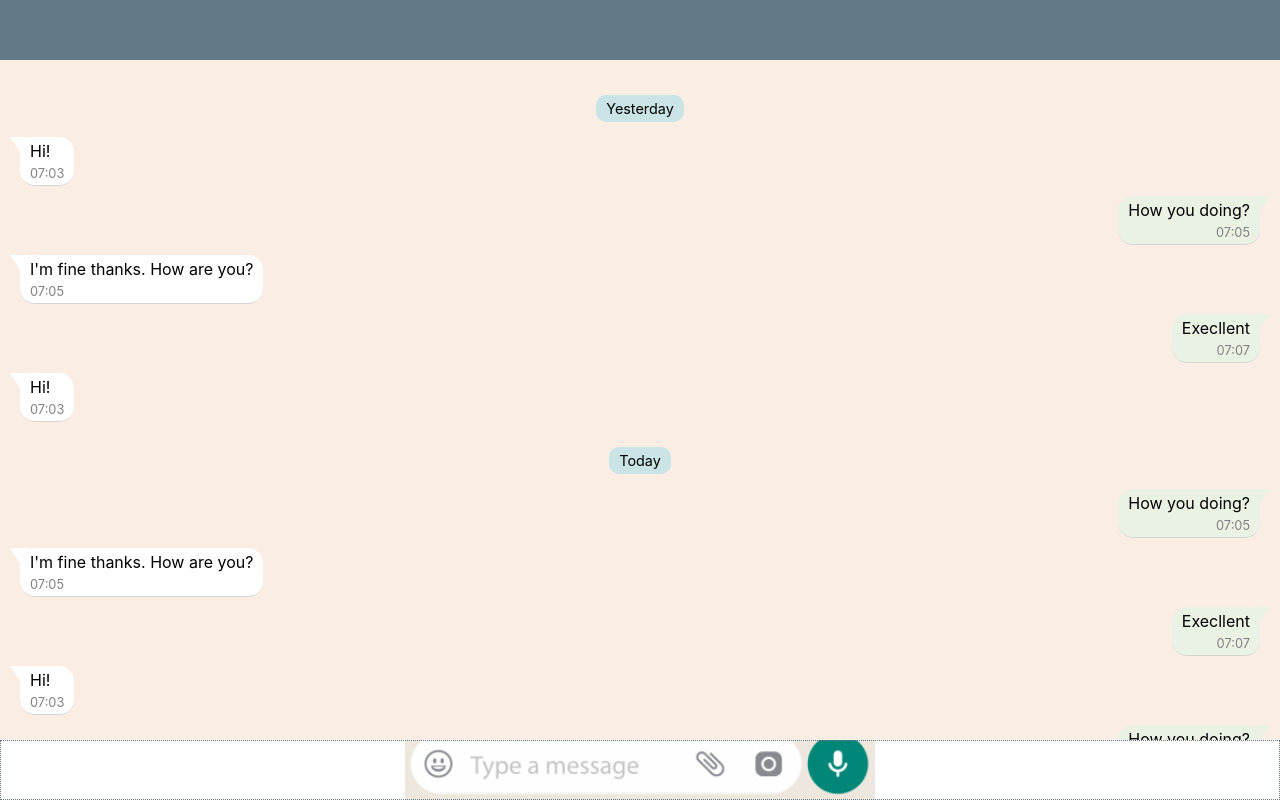
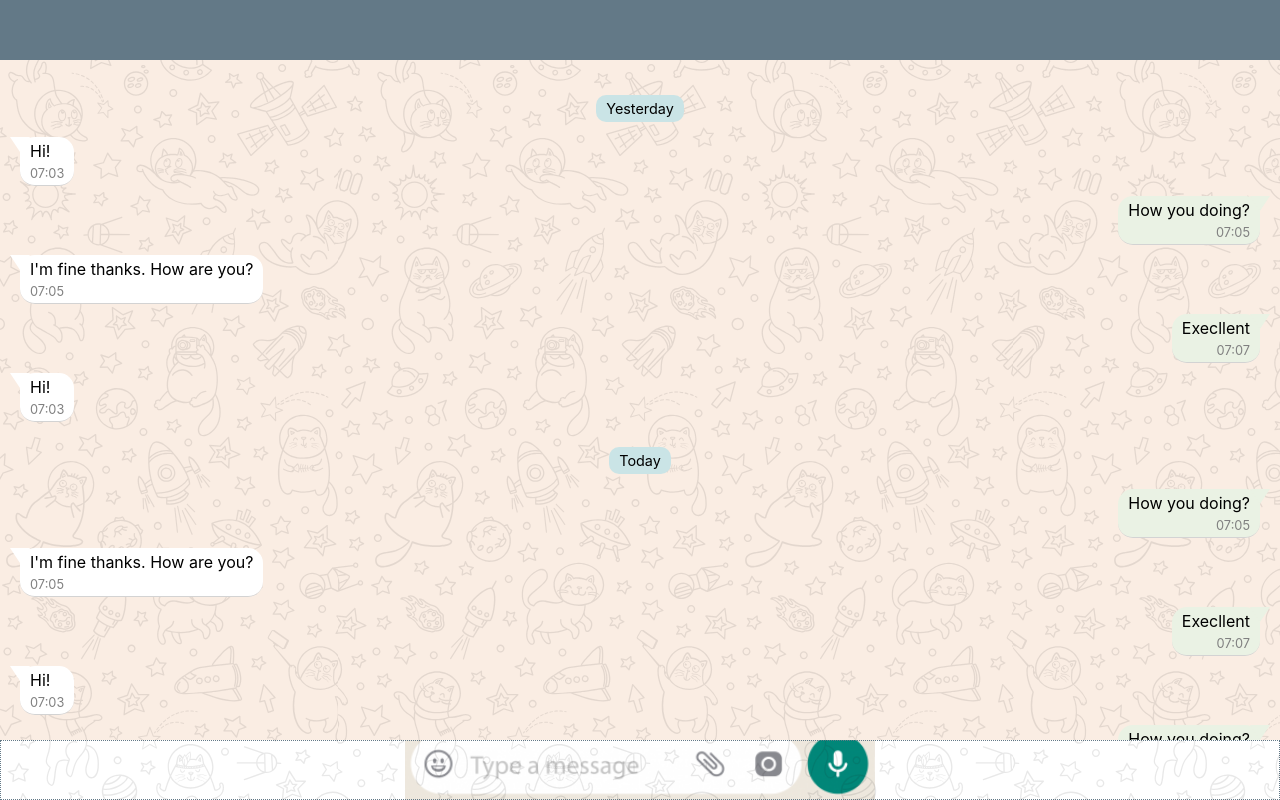
Before and after one commit to alexeimdev/messaging-app, a React (Create React App) app in the folder client/: page /chat in a window 1280 px wide. Built offline with nearby package versions, Linux system fonts and the light colour scheme.

Commit message:
UI improvment

```diff
--- a/client/src/features/chat/Chat.js
+++ b/client/src/features/chat/Chat.js
@@ -6,6 +6,8 @@ import { Date } from './Date';
 export function Chat(props) {
     return (
         <div className={styles.chat}>
+            <div className={styles.bg} />
+            <div className={styles.messages}>
                 <Date date="Yesterday" />
                 <Message text="Hi!" time="07:03" me />
                 <Message text="How you doing?" time="07:05" />
@@ -21,5 +23,6 @@ export function Chat(props) {
                 <Message text="I'm fine thanks. How are you?" time="07:05" me />
                 <Message text="Execllent" time="07:07" />
             </div>
+        </div>
     )
 }
--- a/client/src/features/chat/Chat.module.scss
+++ b/client/src/features/chat/Chat.module.scss
@@ -1,4 +1,15 @@
 .chat {
-    display: flex;
-    flex-direction: column;
+    .bg {
+        background: url(./images/pattern-5.svg);
+        position: fixed;
+        width: 100%;
+        height: 100vh;
+        opacity: 0.1;
+    }
+
+    .messages {
+        display: flex;
+        flex-direction: column;
+        padding: 20px;
+    }
 }
--- a/client/src/features/chat/Date.module.scss
+++ b/client/src/features/chat/Date.module.scss
@@ -7,6 +7,7 @@
     margin: 15px;
     background-color: $powder-blue;
     border-radius: 10px;
+    z-index: 2;
 
     .text {
         font-size: 0.9em;
--- a/client/src/features/chat/Message.module.scss
+++ b/client/src/features/chat/Message.module.scss
@@ -8,9 +8,11 @@
     background-color: $ivory;
     border-radius: 15px;
     position: relative;
+    z-index: 2;
 
     border-bottom: 1px solid $light-gray;
     border-left: 0;
+
 
     &::before {
         content: "";
--- a/client/src/layout/layout.module.scss
+++ b/client/src/layout/layout.module.scss
@@ -12,7 +12,6 @@
 }
 
 .main {
-    padding: 20px;
     overflow: scroll;
     background-color: $linen;
 }
```
Also changed, not shown: client/src/features/chat/images/pattern-5.svg (added). Lines whose indentation alone changed are shown as unchanged.
